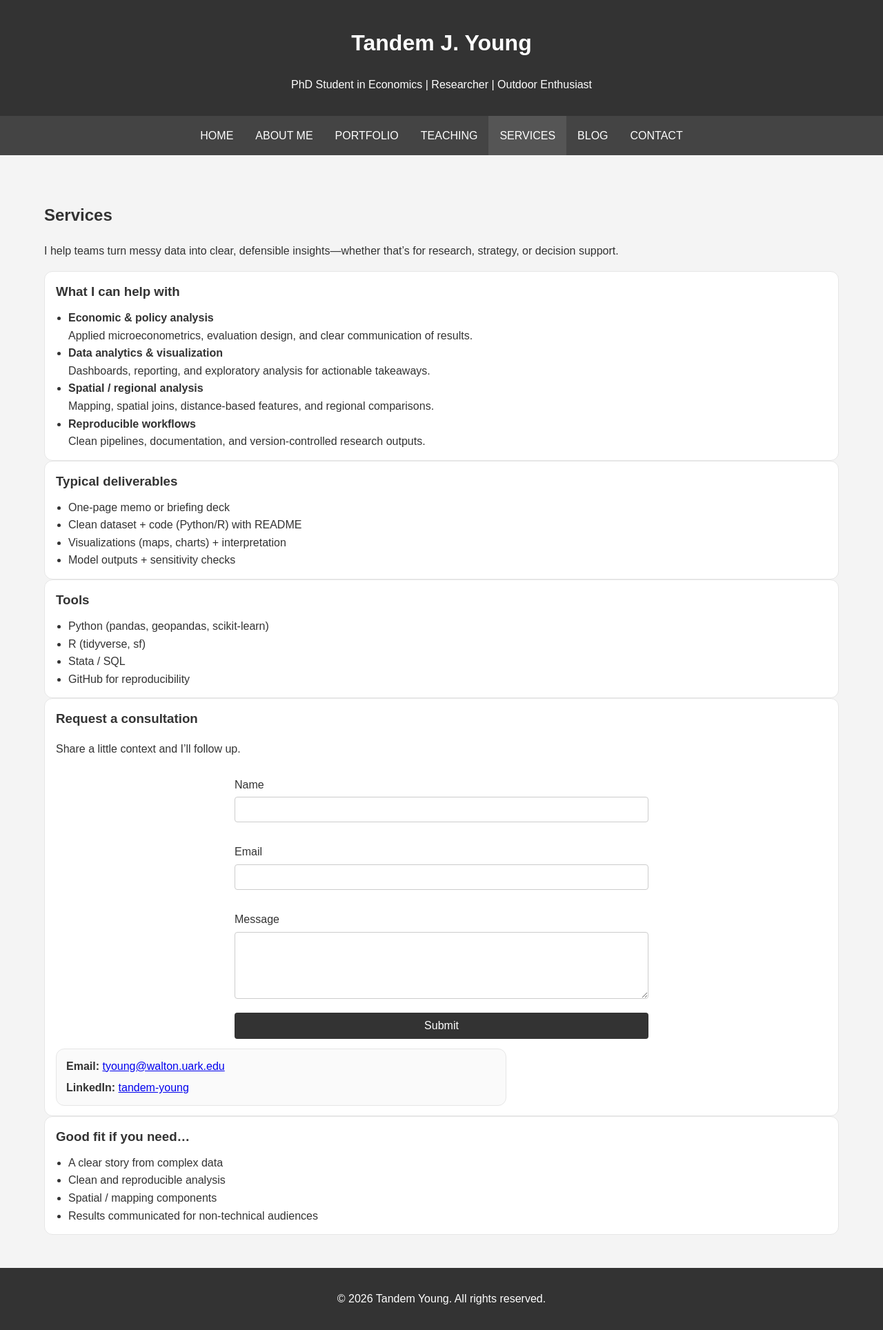
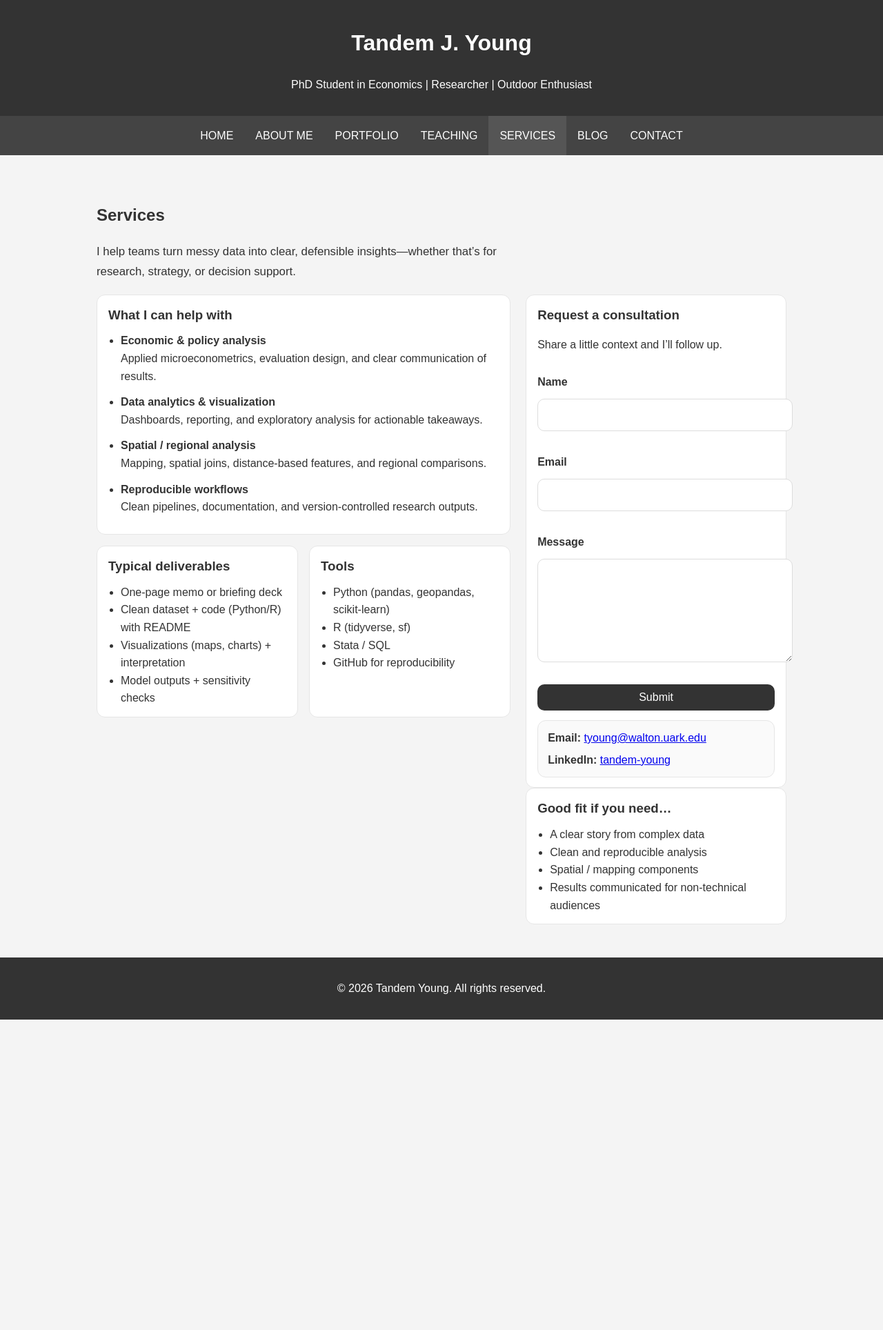
Before and after one commit to TandemYoung/tandemyoung.github.io, a Jekyll site: the page built from services.html, in a window 1280 px wide. Shown: the whole page at 69% size. Built offline with Jekyll 4.4.1, drawn with Linux system fonts in a browser that asks for light colours; after the commit the page ends 1478 px from its top, so only the background shows below that.

Commit message:
Update styles.css

```diff
--- a/css/styles.css
+++ b/css/styles.css
@@ -239,3 +239,80 @@ thead th {
     grid-template-columns: 1fr;
   }
 }
+
+
+
+/* Services page layout */
+.services {
+  max-width: 1000px;
+  margin: 0 auto;
+}
+
+.services-lede {
+  max-width: 70ch;
+  font-size: 1.05rem;
+  line-height: 1.7;
+}
+
+.services-grid {
+  display: grid;
+  grid-template-columns: 1.35fr 0.85fr;
+  gap: 22px;
+  align-items: start;
+  margin-top: 18px;
+}
+
+.services-cards {
+  display: grid;
+  grid-template-columns: 1fr 1fr;
+  gap: 16px;
+  margin-top: 16px;
+}
+
+.service-list {
+  margin: 0;
+  padding-left: 18px;
+}
+
+.service-list li {
+  margin-bottom: 12px;
+}
+
+.form-card label {
+  display: block;
+  margin-top: 12px;
+  margin-bottom: 6px;
+  font-weight: 600;
+}
+
+.form-card input,
+.form-card textarea {
+  width: 100%;
+  padding: 10px 12px;
+  border: 1px solid #ddd;
+  border-radius: 10px;
+  font: inherit;
+}
+
+.form-card textarea {
+  resize: vertical;
+}
+
+.btn {
+  margin-top: 12px;
+  padding: 10px 14px;
+  border: none;
+  border-radius: 10px;
+  cursor: pointer;
+}
+
+/* Responsive */
+@media (max-width: 820px) {
+  .services-grid {
+    grid-template-columns: 1fr;
+  }
+
+  .services-cards {
+    grid-template-columns: 1fr;
+  }
+}
```
